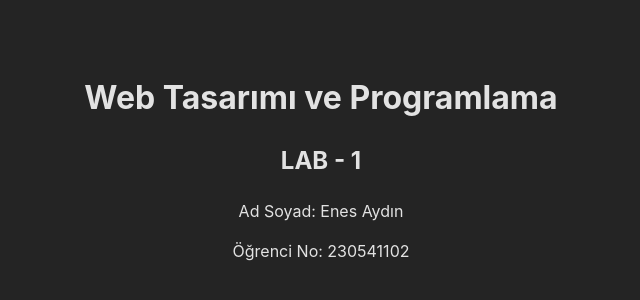
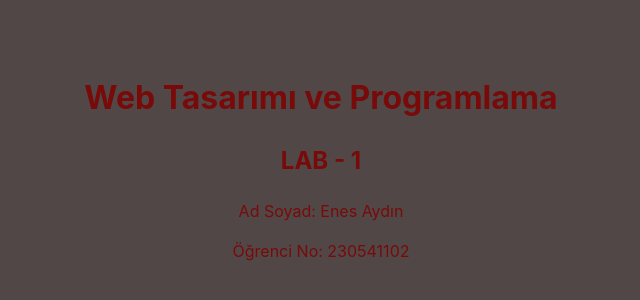
Before and after one commit to muhammetenesaydin/Web_Lab, a React (Vite) app: page / in a window 1280 px wide. Shown: the part 234-534 px from the top of the page, without its empty margins (319-959 px from the left). Built offline with nearby package versions, Linux system fonts and the light colour scheme; the HTML template or start-up script is replaced by a standard one.

Commit message:
style: arka plan rengi eklendi

```diff
--- a/src/index.css
+++ b/src/index.css
@@ -4,8 +4,8 @@
   font-weight: 400;
 
   color-scheme: light dark;
-  color: rgba(255, 255, 255, 0.87);
-  background-color: #242424;
+  color: rgba(126, 1, 1, 0.87);
+  background-color: #524747;
 
   font-synthesis: none;
   text-rendering: optimizeLegibility;
```
